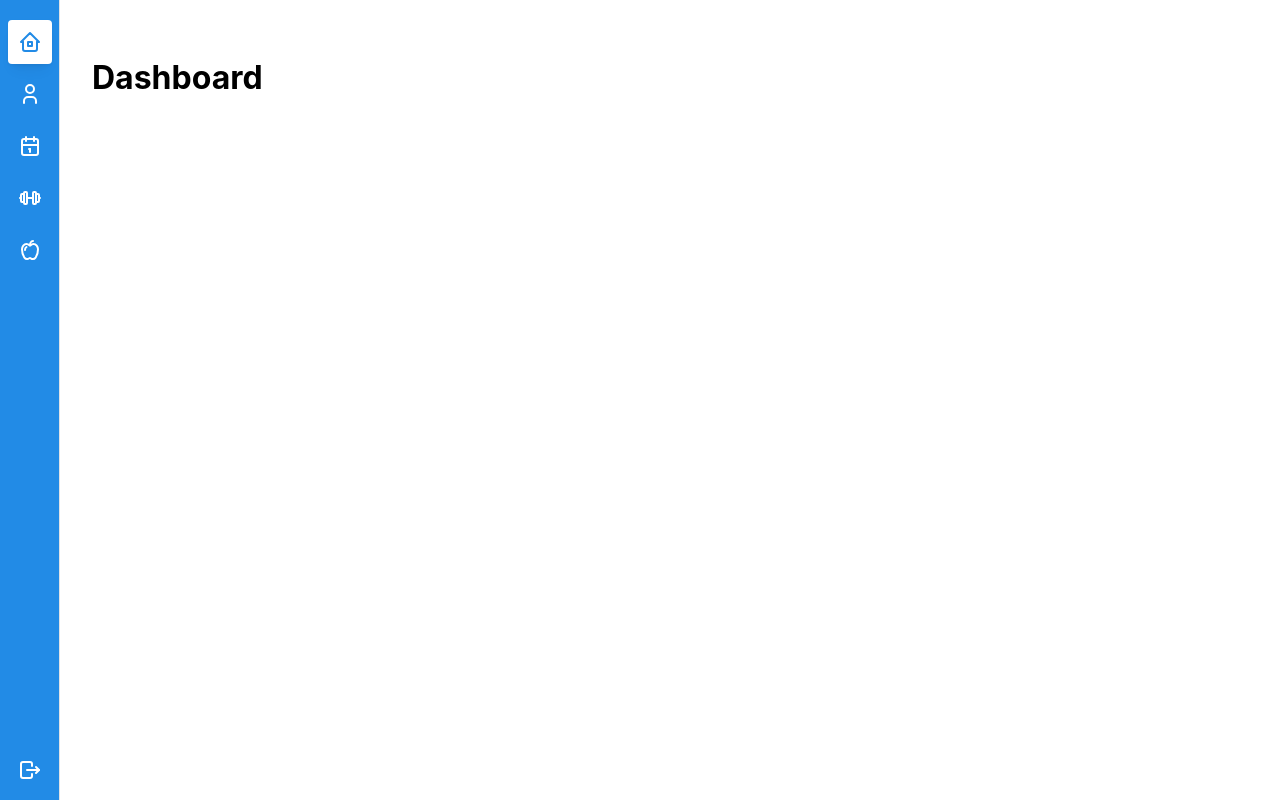
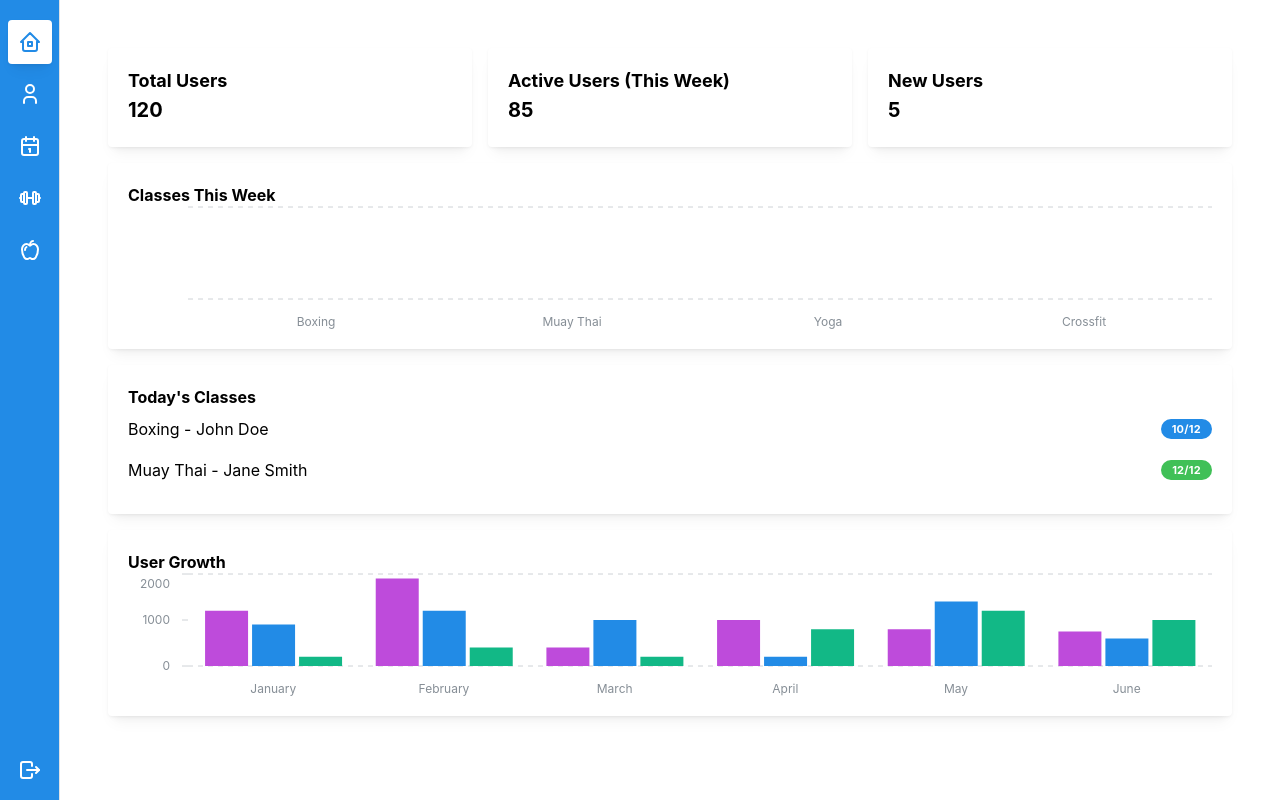
Before and after one commit to VoskanGrigoryan/naksu-fit, a React (Vite) app: page / in a window 1280 px wide. Built offline with nearby package versions, Linux system fonts and the light colour scheme.

Commit message:
adding generic dashboard view

```diff
--- a/src/main.tsx
+++ b/src/main.tsx
@@ -10,6 +10,7 @@ import "@mantine/notifications/styles.css";
 import "mantine-datatable/styles.layer.css";
 import { DatesProvider } from "@mantine/dates";
 import "dayjs/locale/es";
+import '@mantine/charts/styles.css';
 
 createRoot(document.getElementById("root")!).render(
   <StrictMode>
--- a/src/views/dashboard/index.tsx
+++ b/src/views/dashboard/index.tsx
@@ -1,9 +1,111 @@
+import { Badge, Card, Stack, Text, Title, SimpleGrid, ScrollArea } from "@mantine/core";
 import MainLayout from "../../layouts/main/MainLayout";
+import { BarChart } from "@mantine/charts";
+
+const classesThisWeekData = [
+  { type: "Boxing", count: 5 },
+  { type: "Muay Thai", count: 3 },
+  { type: "Yoga", count: 4 },
+  { type: "Crossfit", count: 2 },
+];
+
+const todayClasses = [
+  { type: "Boxing", instructor: "John Doe", booked: 10, capacity: 12 },
+  { type: "Muay Thai", instructor: "Jane Smith", booked: 12, capacity: 12 },
+  { type: "Yoga", instructor: "Anna Lee", booked: 8, capacity: 12 },
+  { type: "Crossfit", instructor: "Mike Tyson", booked: 6, capacity: 10 },
+  { type: "Pilates", instructor: "Emma Stone", booked: 7, capacity: 10 },
+  { type: "Cardio", instructor: "Chris Evans", booked: 8, capacity: 12 },
+  // add more to test scroll
+];
+
+export const userGrowthData = [
+  { month: "January", Smartphones: 1200, Laptops: 900, Tablets: 200 },
+  { month: "February", Smartphones: 1900, Laptops: 1200, Tablets: 400 },
+  { month: "March", Smartphones: 400, Laptops: 1000, Tablets: 200 },
+  { month: "April", Smartphones: 1000, Laptops: 200, Tablets: 800 },
+  { month: "May", Smartphones: 800, Laptops: 1400, Tablets: 1200 },
+  { month: "June", Smartphones: 750, Laptops: 600, Tablets: 1000 },
+];
 
 const Dashboard = () => {
   return (
     <MainLayout>
-      <h1>Dashboard</h1>
+      <Stack
+        style={{
+          height: "calc(100vh - 100px)",
+          overflowY: "auto",
+          padding: 16,
+        }}
+      >
+        {/* Top KPIs */}
+        <SimpleGrid cols={3} spacing="md">
+          <Card shadow="sm" padding="lg">
+            <Title order={4}>Total Users</Title>
+            <Text size="xl" fw={700}>120</Text>
+          </Card>
+          <Card shadow="sm" padding="lg">
+            <Title order={4}>Active Users (This Week)</Title>
+            <Text size="xl" fw={700}>85</Text>
+          </Card>
+          <Card shadow="sm" padding="lg">
+            <Title order={4}>New Users</Title>
+            <Text size="xl" fw={700}>5</Text>
+          </Card>
+        </SimpleGrid>
+
+        {/* Classes This Week */}
+        <Card shadow="sm" padding="lg" style={{ height: 350 }}>
+          <Title order={5}>Classes This Week</Title>
+          <BarChart
+            h={250}
+            data={classesThisWeekData}
+            dataKey="type"
+            series={[{ name: "Number of Classes", color: "#228be6" }]}
+            tickLine="y"
+          />
+        </Card>
+
+        {/* Today's Classes (scrollable) */}
+        <Card shadow="sm" padding="lg">
+          <Title order={5}>Today's Classes</Title>
+          <ScrollArea style={{ maxHeight: 200, marginTop: 8 }}>
+            <Stack >
+              {todayClasses.map((cls, i) => (
+                <div
+                  key={i}
+                  style={{
+                    display: "flex",
+                    justifyContent: "space-between",
+                    alignItems: "center",
+                  }}
+                >
+                  <Text>{cls.type} - {cls.instructor}</Text>
+                  <Badge color={cls.booked === cls.capacity ? "green" : "blue"}>
+                    {cls.booked}/{cls.capacity}
+                  </Badge>
+                </div>
+              ))}
+            </Stack>
+          </ScrollArea>
+        </Card>
+
+        {/* User Growth */}
+        <Card shadow="sm" padding="lg" style={{ height: 350 }}>
+          <Title order={5}>User Growth</Title>
+          <BarChart
+            h={250}
+            data={userGrowthData}
+            dataKey="month"
+            series={[
+              { name: "Smartphones", color: "#be4bdb" },
+              { name: "Laptops", color: "#228be6" },
+              { name: "Tablets", color: "#12b886" },
+            ]}
+            tickLine="y"
+          />
+        </Card>
+      </Stack>
     </MainLayout>
   );
 };
```
Also changed, not shown: package.json (+6 -5 lines), 1 other file (tests, documents, lock files or other folders).
